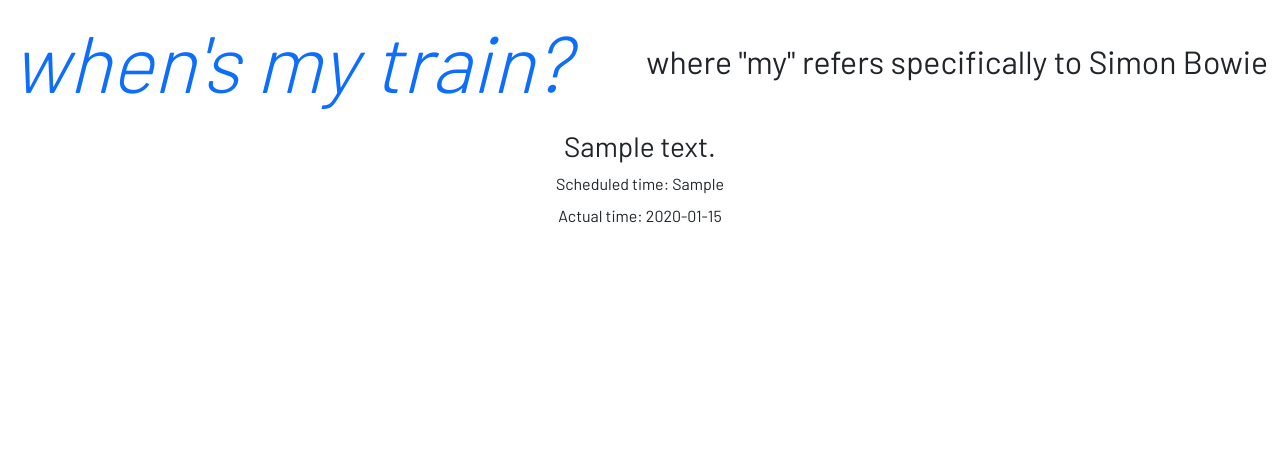
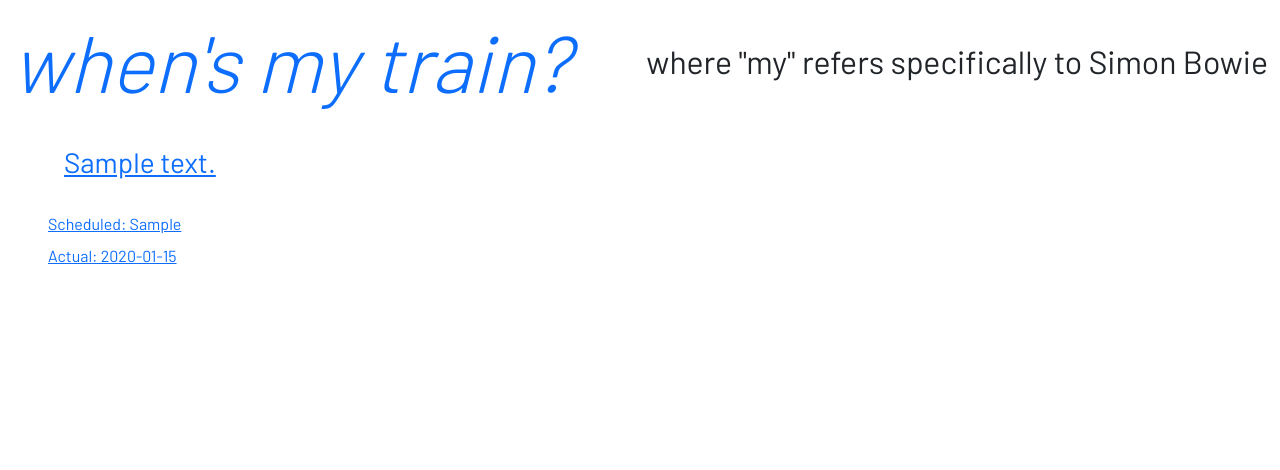
Before and after one commit to SimonXIX/when_is_my_train, a Flask app: template web/app/templates/index.html in a window 1280 px wide. Shown: the top 470 px of the page. Run offline with Flask 3, Linux system fonts and the light colour scheme; the template is opened without the code that fills it: most values are stand-ins (such as "Sample title", 1, 10 or a date in 2020); parts of the project's set-up code (start-up, migrations or seed data) failed here and were passed over; some libraries are stand-ins or nearby versions.

Commit message:
adding URLs and changing index page

```diff
--- a/web/app/templates/index.html
+++ b/web/app/templates/index.html
@@ -12,17 +12,27 @@
 {% extends "base.html" %}
 
 {% block content %}
-  <div class="container-fluid">
-    <div class="row text-center">
+  <div class="container-fluid px-5">
 
       {% for result in results %}
-        <h3 class="mb-2">{{ result['locationDetail']['description']}}</h3>
-        <p class="mb-2">
-          Scheduled time: {{ result['locationDetail']['gbttBookedArrival'] }}
-        </p>
-        <p>
-          Actual time: {{ result['locationDetail']['realtimeArrival'] }}
-        </p>
+      <a href="https://www.realtimetrains.co.uk/service/gb-nr:{{ result['serviceUid'] }}/{{ result['runDate'] }}">
+        {% if result['locationDetail']['description'] == "Pollokshaws West" %}
+        <div class="d-flex justify-content-start">
+        {% elif result['locationDetail']['description'] == "Shawlands" %}
+        <div class="d-flex justify-content-end">
+        {% endif %}
+          <div class="mb-2 m-3"><h3>{{ result['locationDetail']['description']}}</h3></div>
+          <br/>
+          <div>
+            <p class="mb-2">
+              Scheduled: {{ result['locationDetail']['gbttBookedArrival'] }}
+            </p>
+            <p>
+              Actual: {{ result['locationDetail']['realtimeArrival'] }}
+            </p>
+          </div>
+        </div>
+      </a>
       {% endfor %}
 
     </div>
```
